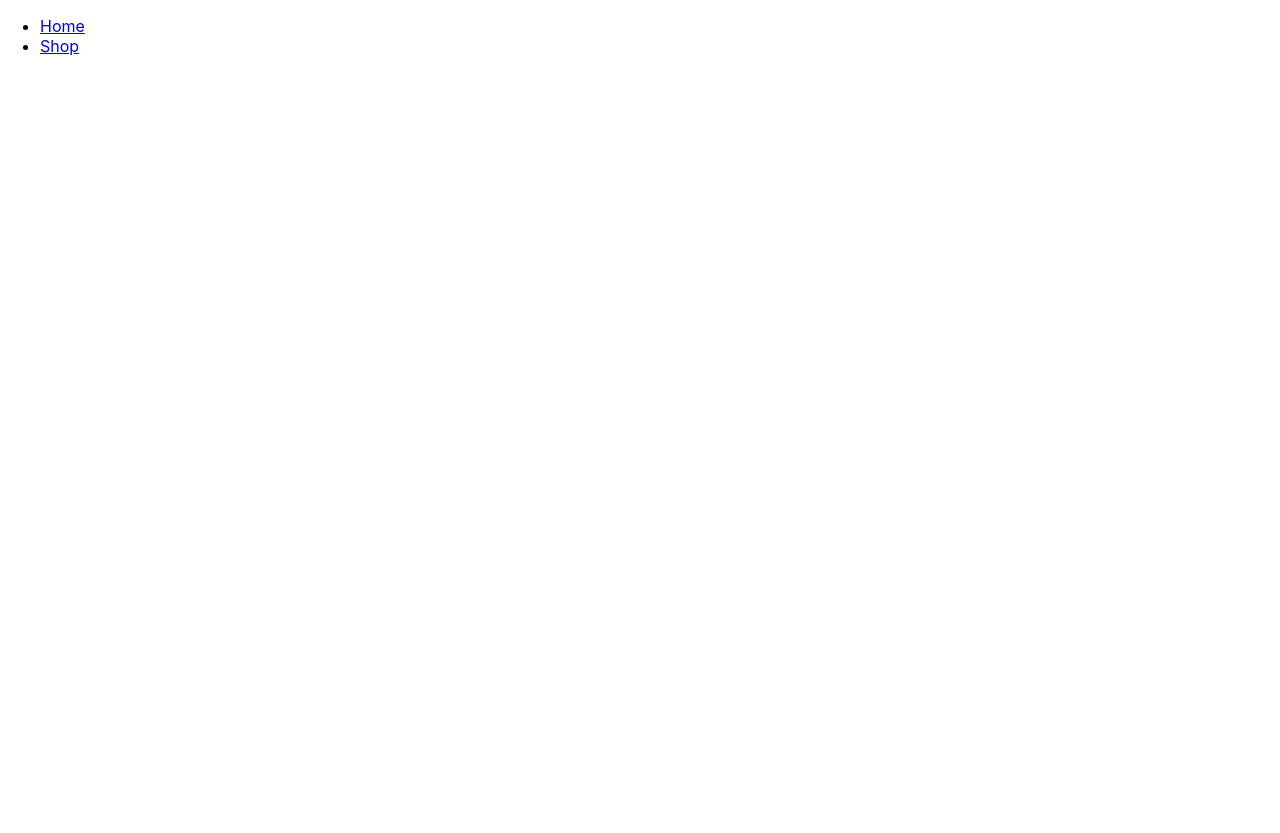
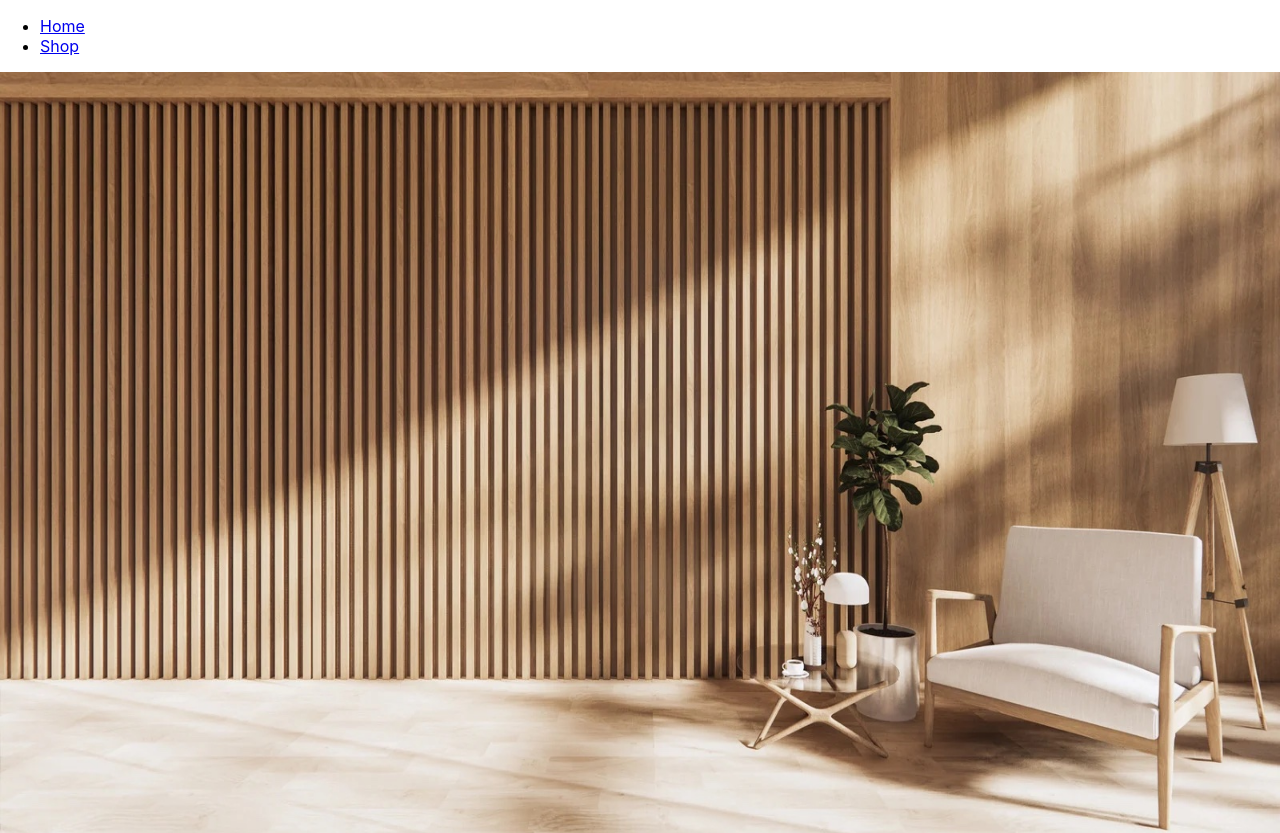
Before and after one commit to victorren7/furniture-store, a React (Create React App) app: page / in a window 1280 px wide. Shown: the top 833 px of the page. Before the commit the page ends 800 px from the top, so only its background shows below. Built offline with nearby package versions, Linux system fonts and the light colour scheme.

Commit message:
added main image to home page

```diff
--- a/src/App.js
+++ b/src/App.js
@@ -9,22 +9,20 @@ import {
 
 import { FurnitureUpload } from './components/furnitureUpload';
 import Shop from './components/Shop';
-import Home from './components/Home';
+import Home from './components/home/Home';
 import Nav from './components/Nav';
 
 const App = () => {
 
   return (
     <Router>
-    <div>
       <Routes>
         <Route path="/" element={<Nav/>}>
           <Route index element={<Home/>} />
-          <Route path="/shop" element={<Shop/>}/>
-          <Route path="/upload" element={<FurnitureUpload/>} />
+          <Route path="shop" element={<Shop/>}/>
+          <Route path="upload" element={<FurnitureUpload/>} />
         </Route>
       </Routes>
-    </div>
     </Router>
   );
 }
--- a/src/components/Home.js
+++ /dev/null
@@ -1,13 +0,0 @@
-import React from 'react'
-import { Outlet } from "react-router-dom";
-
-const Home = () => {
-  return (
-    <div>
-      Home
-      <Outlet />
-    </div>
-  )
-}
-
-export default Home
--- a/src/components/Nav.js
+++ b/src/components/Nav.js
@@ -1,8 +1,10 @@
 import React from 'react'
 import { Link } from "react-router-dom";
+import { Outlet } from "react-router-dom";
 
 const Nav = () => {
   return (
+    <div>
       <nav>
         <ul>
           <li>
@@ -13,6 +15,8 @@ const Nav = () => {
           </li>
         </ul>
       </nav>
+      <Outlet />
+    </div>
   )
 }
 
--- /dev/null
+++ b/src/components/home/Home.js
@@ -0,0 +1,26 @@
+import React from 'react'
+import styled from 'styled-components';
+import homeImage from './home-marquee.jpeg'
+
+const Home = () => {
+  return (
+    <div>
+      <Header>
+        <Image alt='header' src={homeImage}/>
+        <h1>HEllo</h1>
+      </Header>
+    </div>
+  )
+}
+
+export default Home
+
+const Header = styled.div`
+
+`
+
+const Image = styled.img`
+  width: 100vw;
+  height: 100vh;
+  transform: scaleX(-1);
+`
```
Also changed, not shown: src/components/home/home-marquee.jpeg (added). Lines whose indentation alone changed are shown as unchanged.
